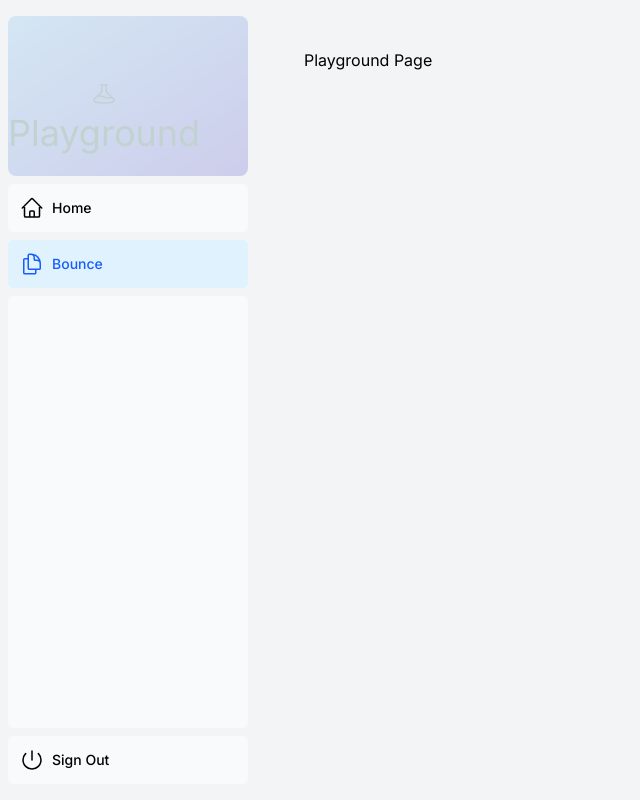
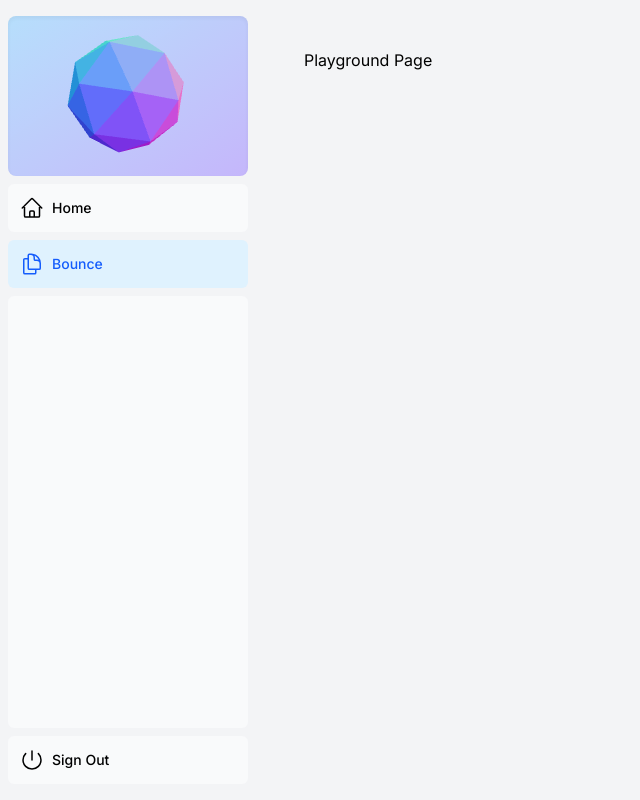
Before and after one commit to Dantes737/all-in-one, a Next.js app: page /playground/bounce in a window 1280 px wide. Shown: the whole page, without its empty margins (0-640 px from the left). Built offline with nearby package versions, Linux system fonts and the light colour scheme; a web font is replaced by a local one.

Commit message:
updated sideNav

```diff
--- a/app/ui/logo.tsx
+++ /dev/null
@@ -1,22 +0,0 @@
-export default function Logo() {
-  return (
-    <div className={`flex flex-col items-center  text-emerald-900`}>
-      <svg
-        xmlns="http://www.w3.org/2000/svg"
-        fill="none"
-        viewBox="0 0 24 24"
-        strokeWidth={1.5}
-        stroke="currentColor"
-        className="size-6"
-      >
-        <path
-          strokeLinecap="round"
-          strokeLinejoin="round"
-          d="M9.75 3.104v5.714a2.25 2.25 0 0 1-.659 1.591L5 14.5M9.75 3.104c-.251.023-.501.05-.75.082m.75-.082a24.301 24.301 0 0 1 4.5 0m0 0v5.714c0 .597.237 1.17.659 1.591L19.8 15.3M14.25 3.104c.251.023.501.05.75.082M19.8 15.3l-1.57.393A9.065 9.065 0 0 1 12 15a9.065 9.065 0 0 0-6.23-.693L5 14.5m14.8.8 1.402 1.402c1.232 1.232.65 3.318-1.067 3.611A48.309 48.309 0 0 1 12 21c-2.773 0-5.491-.235-8.135-.687-1.718-.293-2.3-2.379-1.067-3.61L5 14.5"
-        />
-      </svg>
-
-      <p className="text-[36px]">Playground</p>
-    </div>
-  );
-}
--- /dev/null
+++ b/app/ui/playground/nav-icosahedron.tsx
@@ -0,0 +1,37 @@
+"use client";
+
+import { useRef } from "react";
+import { Canvas, useFrame } from "@react-three/fiber";
+import * as THREE from "three";
+import { Mesh } from "three";
+
+function Polyhedron() {
+  const meshRef = useRef<null | Mesh>(null);
+
+  useFrame((_, delta) => {
+    if (!meshRef.current) return;
+
+    meshRef.current.rotation.x += 0.2 * delta;
+    meshRef.current.rotation.y += 0.05 * delta;
+  });
+
+  const material = new THREE.MeshNormalMaterial({
+    flatShading: true,
+    wireframe: false,
+  });
+
+  return (
+    <mesh position={[1, 2, -2]} material={material} ref={meshRef}>
+      <icosahedronGeometry args={[1, 1]} />
+    </mesh>
+  );
+}
+
+export default function IcosahedronLogo() {
+  return (
+    <Canvas camera={{ position: [1.55, 3.1, -3.2] }}>
+      <directionalLight position={[1, 1, 1]} />
+      <Polyhedron />
+    </Canvas>
+  );
+}
--- a/app/ui/playground/sidenav.tsx
+++ b/app/ui/playground/sidenav.tsx
@@ -1,18 +1,19 @@
 import Link from "next/link";
 import NavLinks from "@/app/ui/playground/nav-links";
-import Logo from "@/app/ui/logo";
 import { PowerIcon } from "@heroicons/react/24/outline";
+import IcosahedronLogo from "@/app/ui/playground/nav-icosahedron";
+
 // import { signOut } from "@/auth";
 
 export default function SideNav() {
   return (
     <div className="flex h-full flex-col px-3 py-4 md:px-2">
       <Link
-        className="mb-2 flex h-20 items-end justify-start rounded-lg bg-linear-to-br from-[#5db1ee] to-[#3b34c1] opacity-20 p-4 md:h-40"
+        className="mb-2 flex h-20 items-end justify-start rounded-lg shadow-inner bg-linear-to-br from-[#93d2ffa2] to-[#a288ff92]  p-4 md:h-40"
         href="/"
       >
-        <div className="w-32 text-white md:w-40">
-          <Logo />
+        <div className="size-full">
+          <IcosahedronLogo />
         </div>
       </Link>
       <div className="flex grow flex-row justify-between space-x-2 md:flex-col md:space-x-0 md:space-y-2">
```
